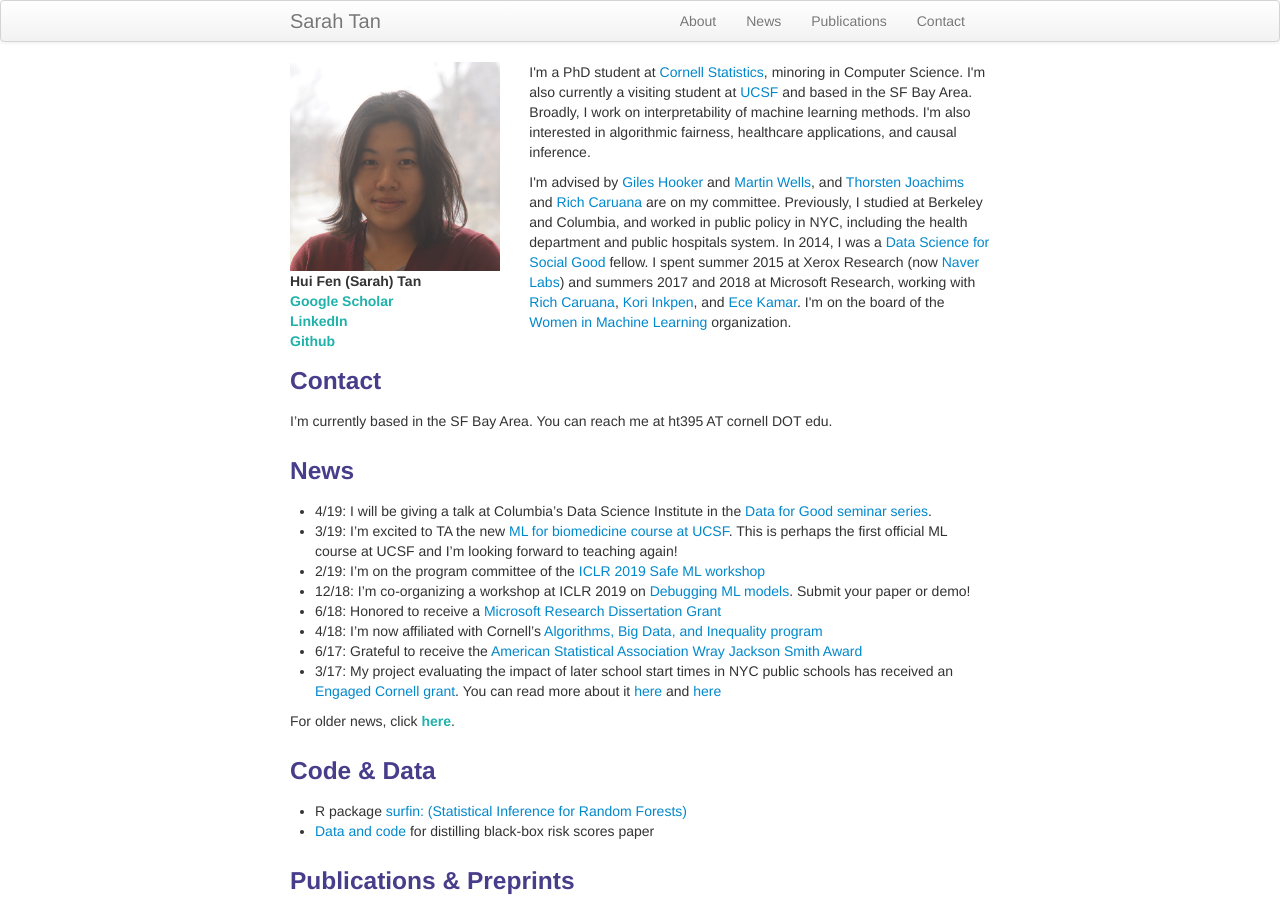
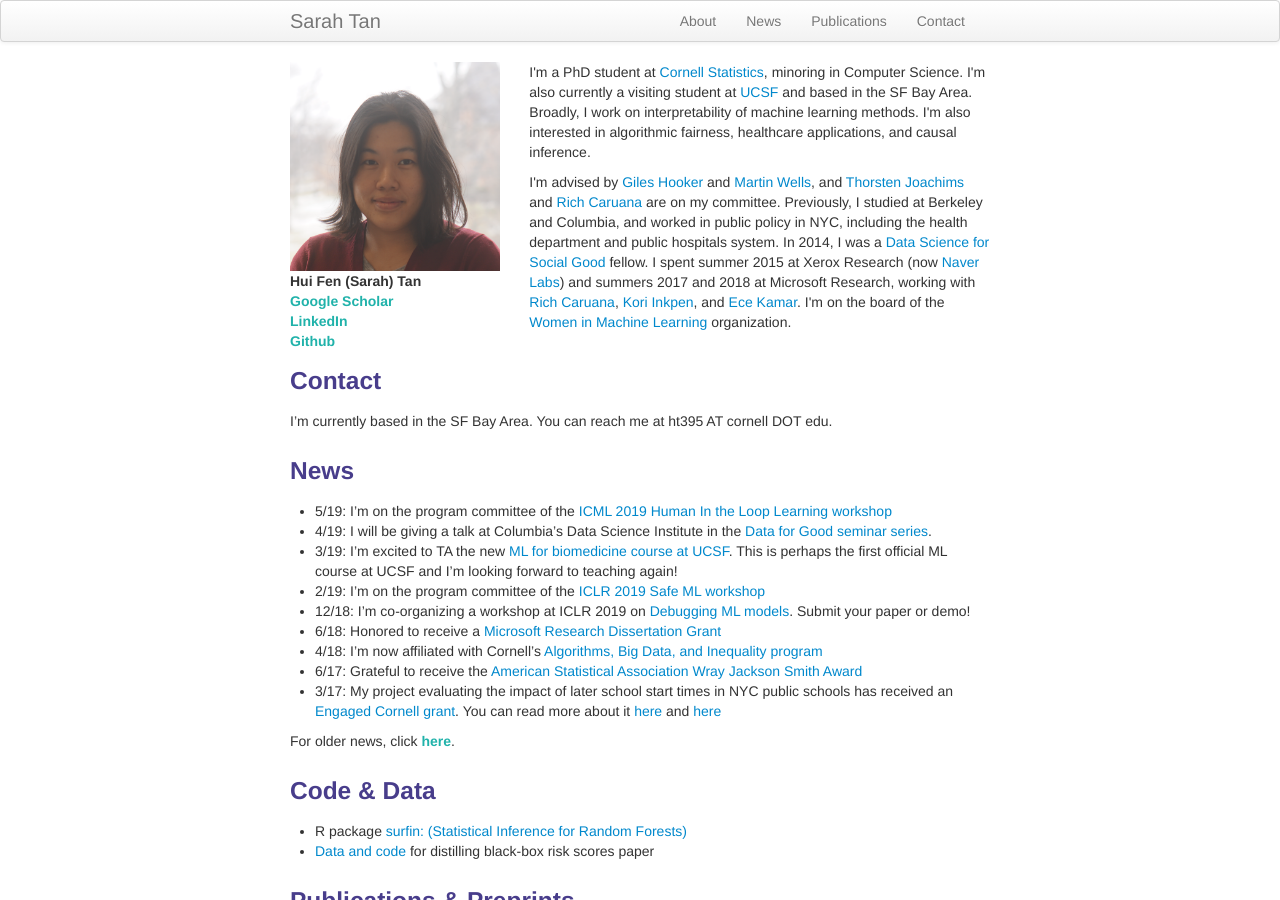
Before and after one commit to shftan/shftan.github.io, a Jekyll site: the page built from index.md, in a window 1280 px wide and 900 px high. Built offline with Jekyll 4.4.1, drawn with Linux system fonts in a browser that asks for light colours.

Commit message:
Update index.md

```diff
--- a/index.md
+++ b/index.md
@@ -30,6 +30,7 @@ I'm currently based in the SF Bay Area. You can reach me at ht395 AT cornell DOT
 
 <div class="row-fluid" id="news"><h3>News</h3>
 </div>
+- 5/19: I'm on the program committee of the [ICML 2019 Human In the Loop Learning workshop](https://sites.google.com/view/hill2019/home)
 - 4/19: I will be giving a talk at Columbia's Data Science Institute in the [Data for Good seminar series](https://events.columbia.edu/cal/event/eventView.do?href=/public/cals/MainCal/CAL-00bb9e24-69b3e39a-0169-b633b324-000010e3.ics).
 - 3/19: I'm excited to TA the new [ML for biomedicine course at UCSF](http://ticr.ucsf.edu/courses/schedule/machine_learning.html). This is perhaps the first official ML course at UCSF and I'm looking forward to teaching again!
 - 2/19: I'm on the program committee of the [ICLR 2019 Safe ML workshop](https://sites.google.com/view/safeml-iclr2019/home)
```
